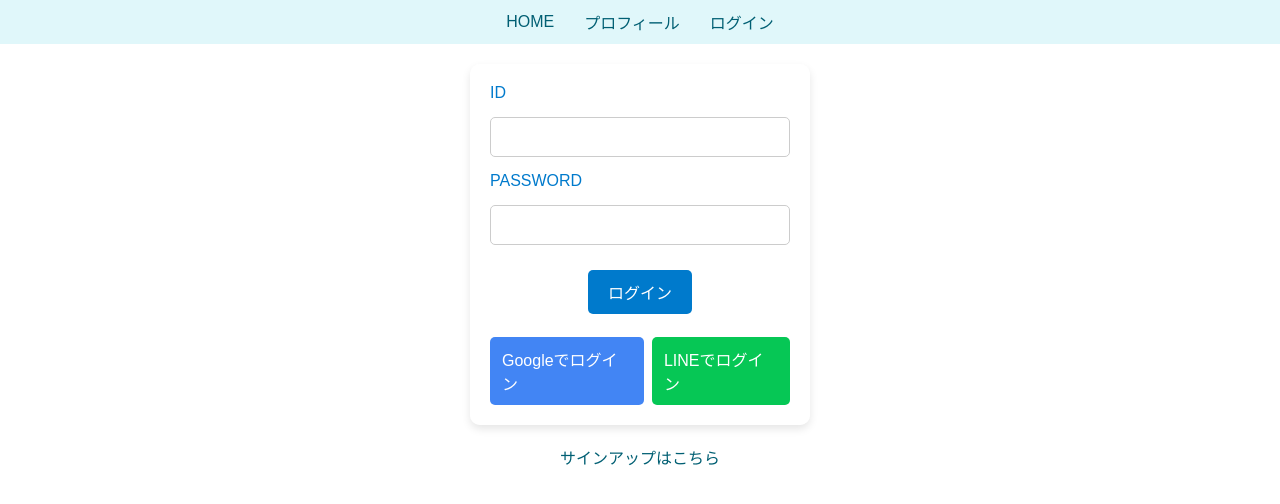
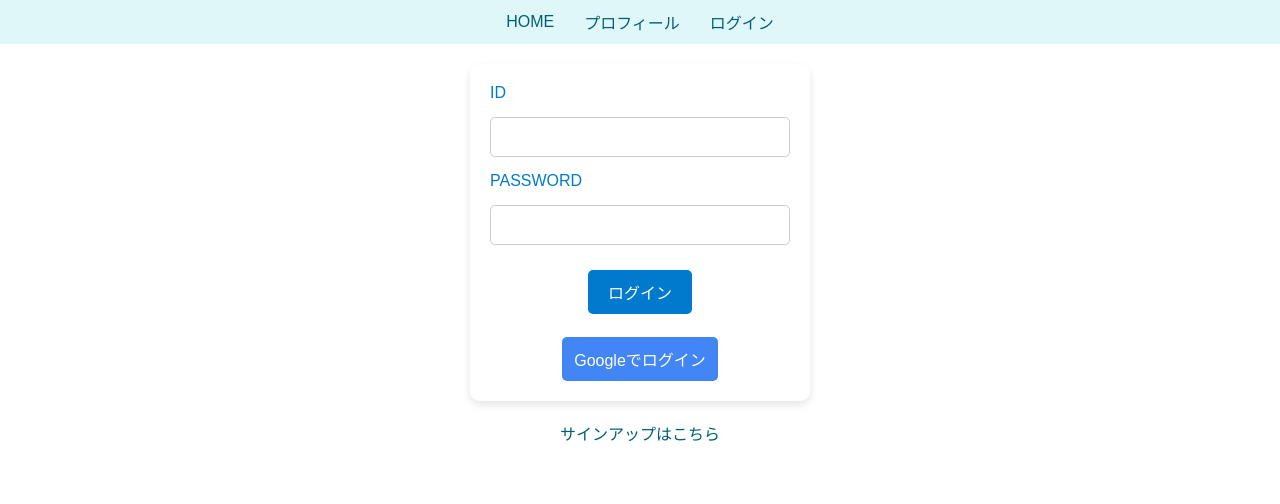
Before and after one commit to abustoY/client-bocchi-the-twitter, a Vue app: page /login-form in a window 1280 px wide. Shown: the top 504 px of the page. Built offline with nearby package versions, Linux system fonts and the light colour scheme; no server answers.

Commit message:
feat(login): LINE ログインボタンを一時的に非表示（設定未完了のため）

```diff
--- a/src/components/LoginForm.vue
+++ b/src/components/LoginForm.vue
@@ -15,7 +15,7 @@
         <button type="submit">ログイン</button>
         <div class="oidc-buttons">
             <a class="oidc-btn google" :href="`${apiHostUrl}/oauth2/authorization/google`">Googleでログイン</a>
-            <a class="oidc-btn line" :href="`${apiHostUrl}/oauth2/authorization/line`">LINEでログイン</a>
+            <a v-if="isLineLoginEnabled" class="oidc-btn line" :href="`${apiHostUrl}/oauth2/authorization/line`">LINEでログイン</a>
         </div>
     </form>
 </template>
@@ -30,6 +30,8 @@ const authStore = useAuthStore();
 const router = useRouter();
 const id = ref('');
 const password = ref('');
+
+const isLineLoginEnabled = false; // LINEのOIDC設定が完了するまで LINE ログインは非表示
 
 const handleLogin = async () => {
     try {
```
